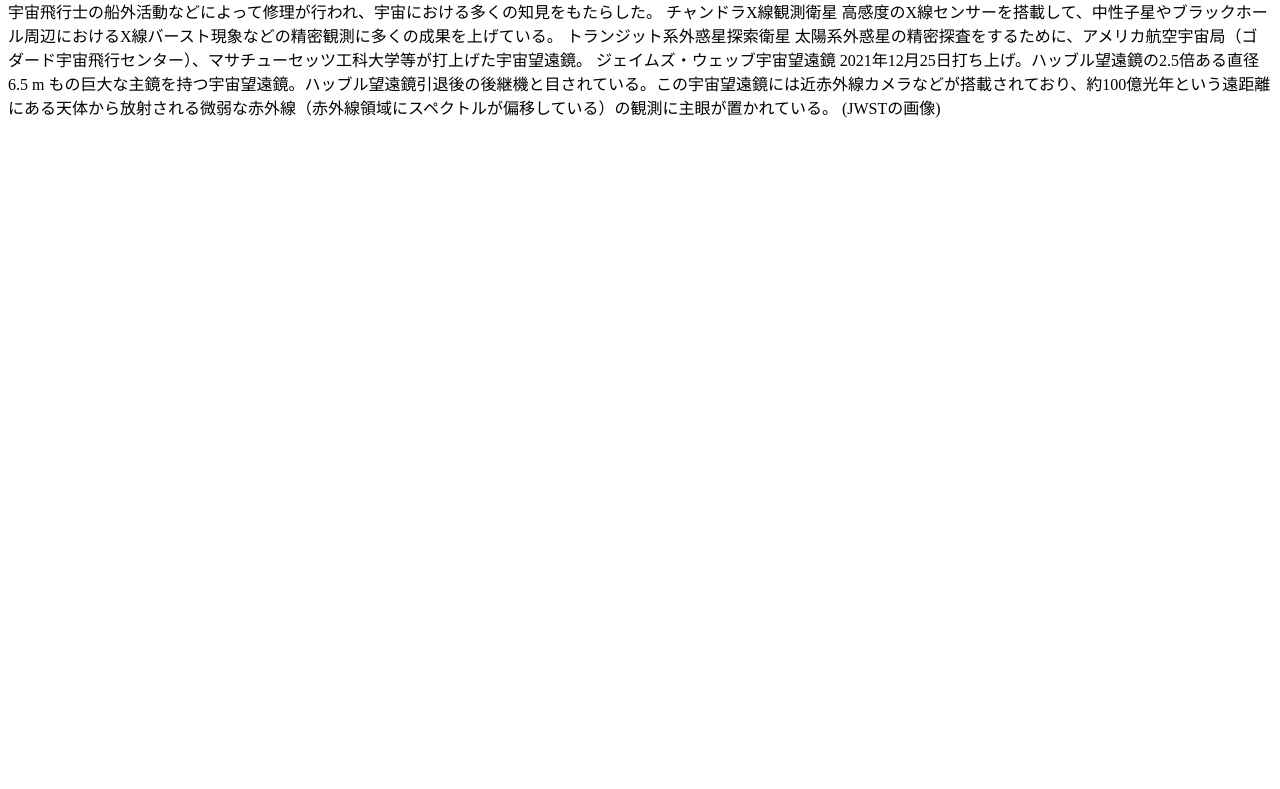
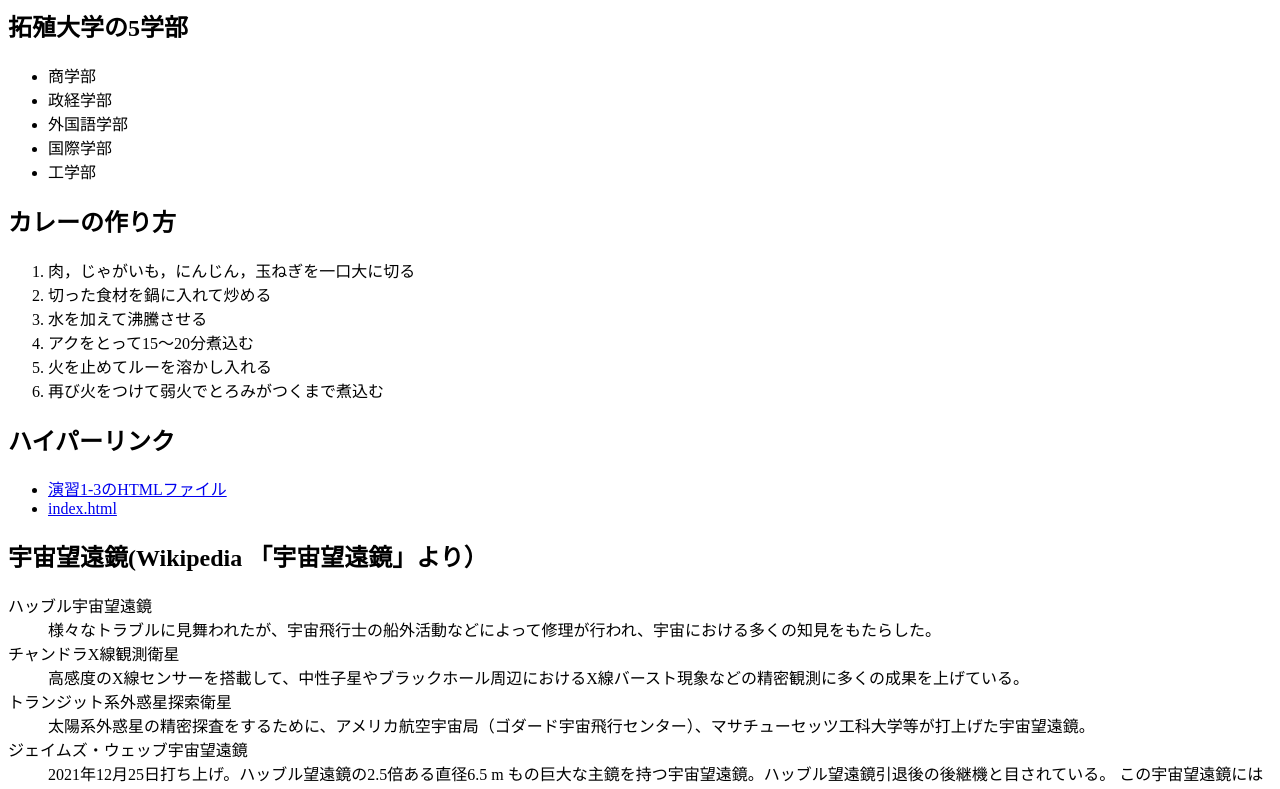
Before and after one commit to G284882022/medialabo, a plain HTML site: page practice-html/elements.html in a window 1280 px wide. Shown: the part 81-870 px from the top of the page. Before the commit the page ends 800 px from the top, so only its background shows below. Drawn offline with Linux system fonts and the light colour scheme.

Commit message:
6/8 課題1-1

```diff
--- a/practice-html/elements.html
+++ b/practice-html/elements.html
@@ -5,33 +5,41 @@
     <title>演習1-4: HTMLのさまざまな要素</title>
   </head>
   <body>
-	見出し: 演習1-4: HTMLのさまざまな要素
-		小見出し: 拓殖大学の5学部
-			商学部
-			政経学部
-			外国語学部
-			国際学部
-			工学部
-		小見出し: カレーの作り方
-			肉，じゃがいも，にんじん，玉ねぎを一口大に切る
-			切った食材を鍋に入れて炒める
-			水を加えて沸騰させる
-			アクをとって15〜20分煮込む
-			火を止めてルーを溶かし入れる
-			再び火をつけて弱火でとろみがつくまで煮込む
-		小見出し: ハイパーリンク
-			演習1-3のHTMLファイル
-			index.html
-		小見出し: 宇宙望遠鏡(Wikipedia 「宇宙望遠鏡」より）
-			ハッブル宇宙望遠鏡
-				様々なトラブルに見舞われたが、宇宙飛行士の船外活動などによって修理が行われ、宇宙における多くの知見をもたらした。
-			チャンドラX線観測衛星
-				高感度のX線センサーを搭載して、中性子星やブラックホール周辺におけるX線バースト現象などの精密観測に多くの成果を上げている。
-			トランジット系外惑星探索衛星
-				太陽系外惑星の精密探査をするために、アメリカ航空宇宙局（ゴダード宇宙飛行センター）、マサチューセッツ工科大学等が打上げた宇宙望遠鏡。
-			ジェイムズ・ウェッブ宇宙望遠鏡
-				2021年12月25日打ち上げ。ハッブル望遠鏡の2.5倍ある直径6.5 m もの巨大な主鏡を持つ宇宙望遠鏡。ハッブル望遠鏡引退後の後継機と目されている。この宇宙望遠鏡には近赤外線カメラなどが搭載されており、約100億光年という遠距離にある天体から放射される微弱な赤外線（赤外線領域にスペクトルが偏移している）の観測に主眼が置かれている。
-
-		(JWSTの画像)
+	<h1>演習1-4: HTMLのさまざまな要素</h1>
+		<h2>拓殖大学の5学部</h2>
+		<ul>
+			<li>商学部</li>
+			<li>政経学部</li>
+			<li>外国語学部</li>
+			<li>国際学部</li>
+			<li>工学部</li>
+		</ul>
+		<h2>カレーの作り方</h2>
+		<ol>
+			<li>肉，じゃがいも，にんじん，玉ねぎを一口大に切る</li>
+			<li>切った食材を鍋に入れて炒める</li>
+			<li>水を加えて沸騰させる</li>
+			<li>アクをとって15〜20分煮込む</li>
+			<li>火を止めてルーを溶かし入れる</li>
+			<li>再び火をつけて弱火でとろみがつくまで煮込む</li>
+		</ol>
+		<h2>ハイパーリンク</h2>
+		<ul>
+			<li><a href="structure.html" target="_blank">演習1-3のHTMLファイル</a></li>
+			<li><a href="../index.html" target="_blank">index.html</a></li>
+		</ul>
+		<h2>宇宙望遠鏡(Wikipedia 「宇宙望遠鏡」より）</h2>
+		<dl>
+			<dt>ハッブル宇宙望遠鏡</dt>
+				<dd>様々なトラブルに見舞われたが、宇宙飛行士の船外活動などによって修理が行われ、宇宙における多くの知見をもたらした。</dd>
+			<dt>チャンドラX線観測衛星</dt>
+				<dd>高感度のX線センサーを搭載して、中性子星やブラックホール周辺におけるX線バースト現象などの精密観測に多くの成果を上げている。</dd>
+			<dt>トランジット系外惑星探索衛星</dt>
+				<dd>太陽系外惑星の精密探査をするために、アメリカ航空宇宙局（ゴダード宇宙飛行センター）、マサチューセッツ工科大学等が打上げた宇宙望遠鏡。</dd>
+			<dt>ジェイムズ・ウェッブ宇宙望遠鏡</dt>
+				<dd>2021年12月25日打ち上げ。ハッブル望遠鏡の2.5倍ある直径6.5 m もの巨大な主鏡を持つ宇宙望遠鏡。ハッブル望遠鏡引退後の後継機と目されている。
+					この宇宙望遠鏡には近赤外線カメラなどが搭載されており、約100億光年という遠距離にある天体から放射される微弱な赤外線（赤外線領域にスペクトルが偏移している）の観測に主眼が置かれている。</dd>
+		</dl>
+		<img src="JWST_spacecraft_model_2.png" alt="(JWSTの画像)">
   </body>
 </html>
```
Also changed, not shown: index.html (+21 -1 lines), practice-html/structure.html (+13 -14 lines), 1 other file.
